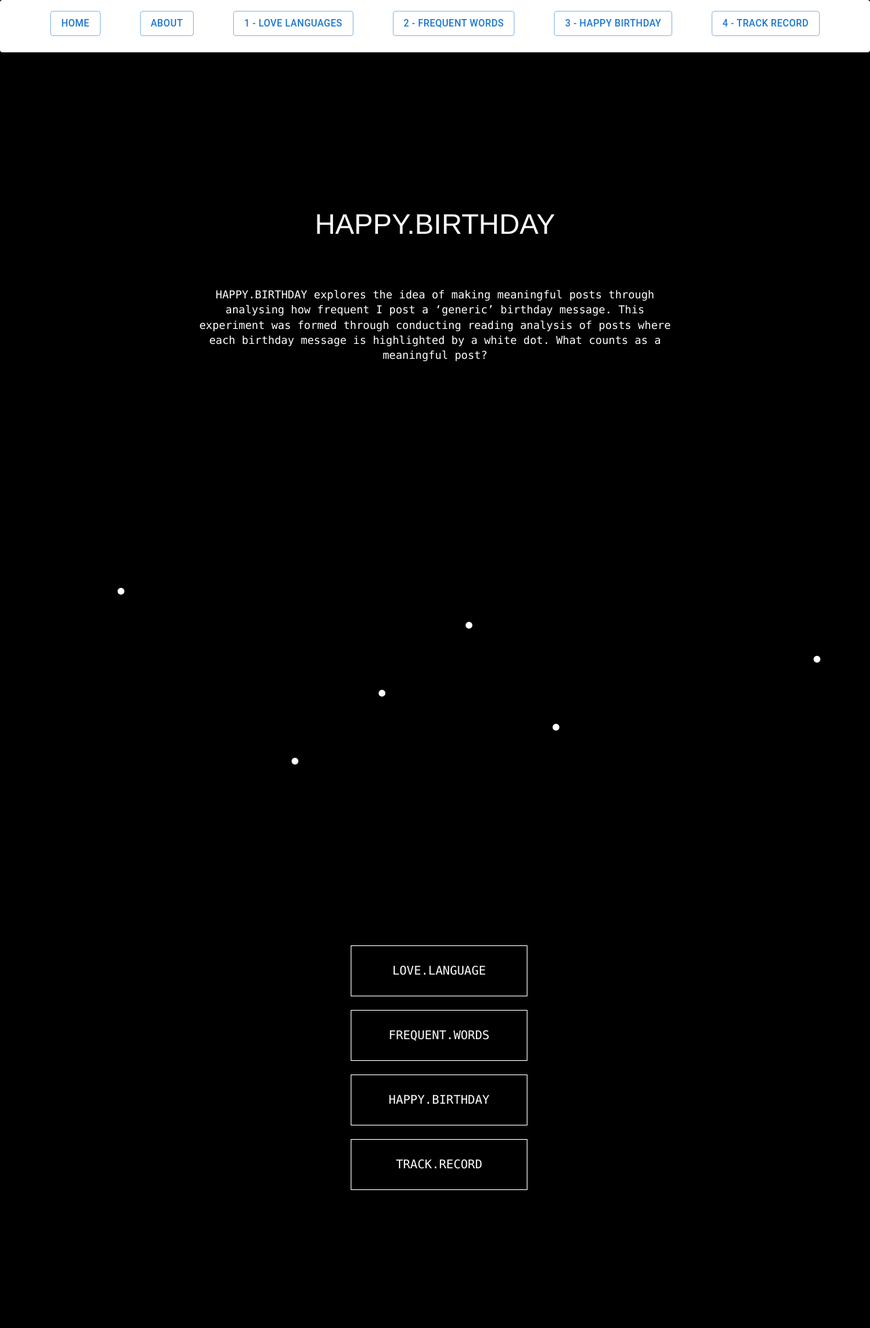
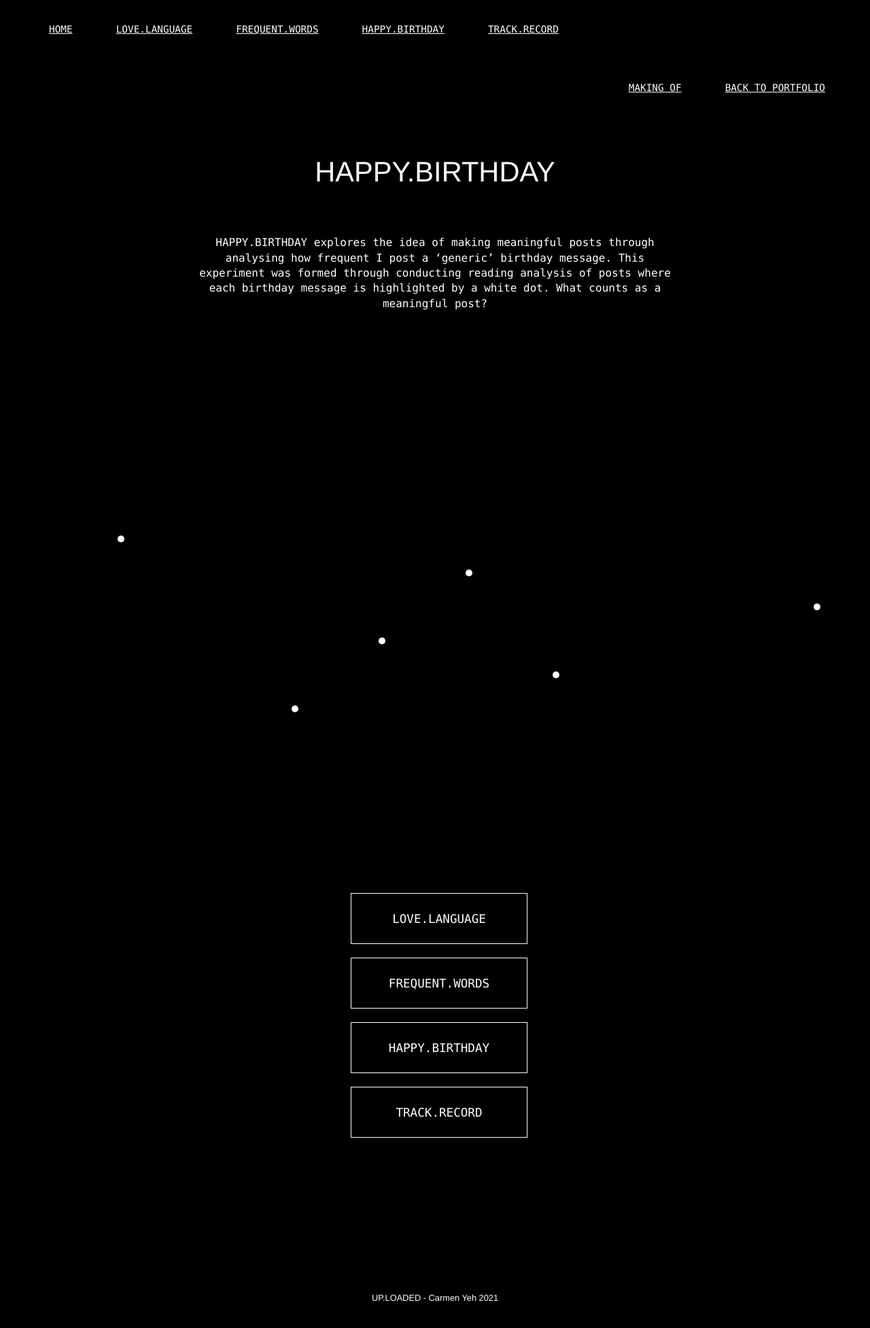
Before and after one commit to carmen-yeh/carmen-yeh.github.io, a React (Create React App) app in the folder frontend/: page /happy-birthday in a window 1280 px wide. Shown: the top 1954 px of the page at 68% size. Built offline with nearby package versions, Linux system fonts and the light colour scheme; what react-animations would draw is missing.

Commit message:
Update HappyBirthdayPage.js

```diff
--- a/frontend/src/pages/3-happy-birthday/HappyBirthdayPage.js
+++ b/frontend/src/pages/3-happy-birthday/HappyBirthdayPage.js
@@ -1,14 +1,14 @@
 import React from "react";
 import BirthdayDot from "../../components/3-happy-birthday/BirthdayDot";
 import BottomNavigation from "../../components/BottomNavigation";
-import NavigationBar from "../../components/NavigationBar";
 import "../../pages/3-happy-birthday/HappyBirthday.css";
+import TopNavigation from "../../components/TopNavigation";
 
 function HappyBirthdayPage() {
 
     return(
         <div id = "happybirthday">
-         <NavigationBar />
+         <TopNavigation/>
             <h1>
                 HAPPY.BIRTHDAY
             </h1>
@@ -21,6 +21,9 @@ function HappyBirthdayPage() {
             <BirthdayDot paddingLeft={60} divSize={100}/>
             <BirthdayDot paddingLeft={30} divSize={100}/>
             <BottomNavigation />
+        <div id= "footer">
+        <p2> UP.LOADED - Carmen Yeh 2021 </p2>
+                </div>
         </div>
     )
 }
```
